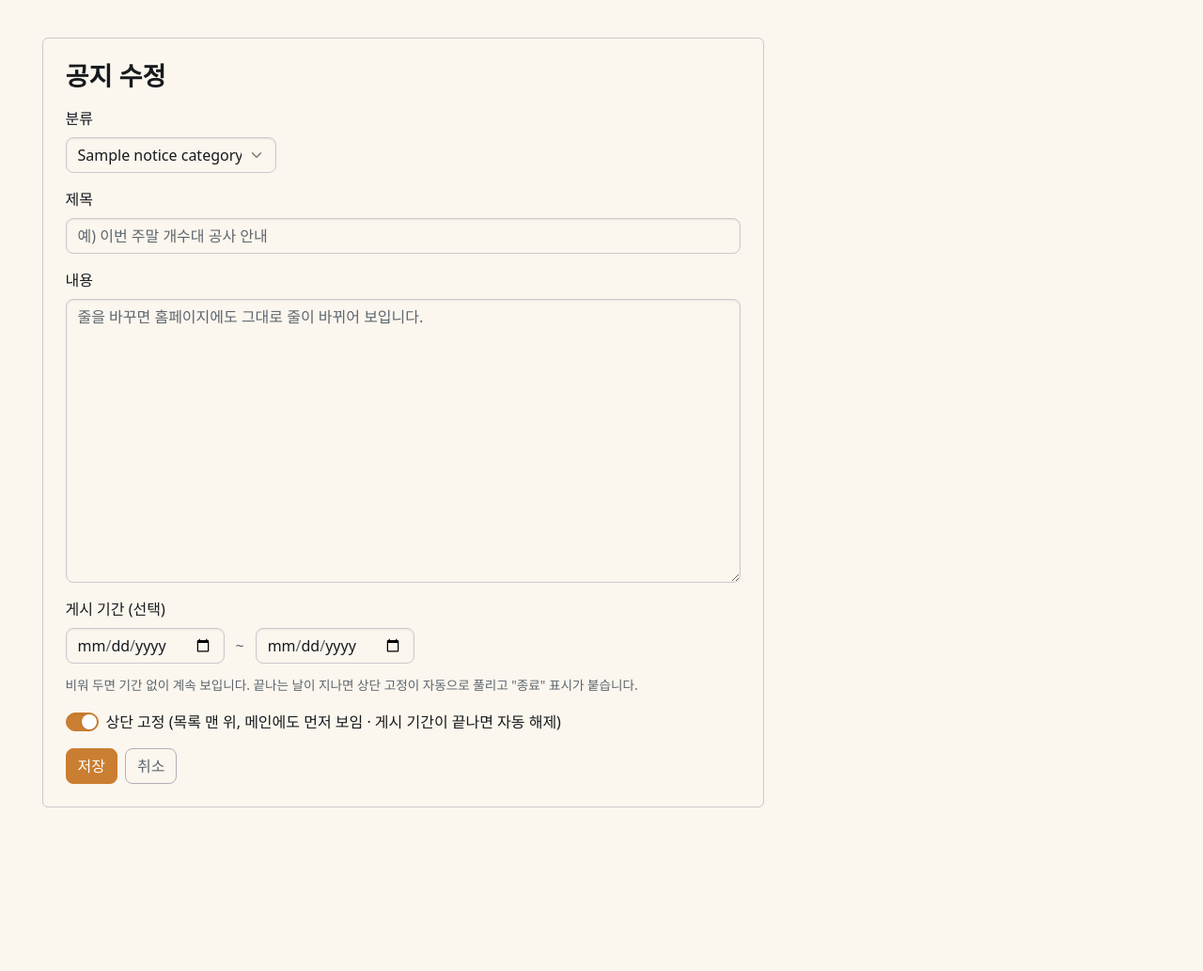
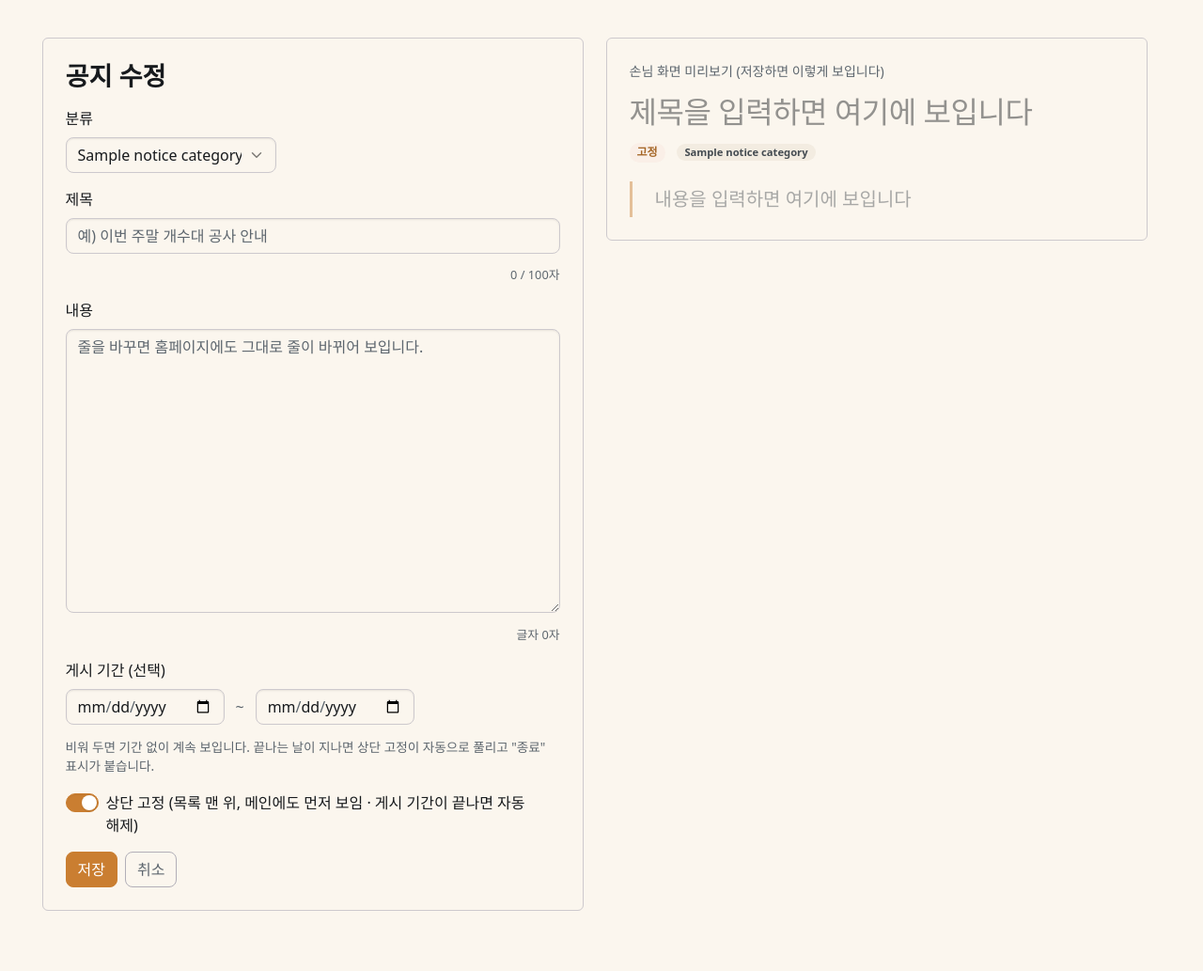
Before and after one commit to bellechanson/england-camping, a Spring app: template src/main/resources/templates/admin/notice-form.html in a window 1280 px wide. Shown: the part 65-1098 px from the top of the page at 94% size. Before the commit the page ends 924 px from the top, so only its background shows below. Run offline with Thymeleaf, Linux system fonts and the light colour scheme; the template is opened without the code that fills it: most values are stand-ins (such as "Sample title", 1, 10 or a date in 2020); data that the repository does not hold is empty; some of the project's set-up classes (security, data sources, template engines, error pages and the like) are left out, and stand-ins take their place.

Commit message:
feat: 공지 쓰기 화면에 글자 수 + 손님 화면 미리보기
- 제목 "n / 100자", 내용 "글자 n자" (입력할 때마다 바로 바뀜)
- 손님 화면 미리보기 (분류·고정·종료 배지, 기간, 주황 세로선 본문)
- PC는 쓰기 칸 오른쪽에 미리보기(스크롤해도 따라옴), 폰은 아래
- 손님 상세와 같은 CSS 사용, 입력 글은 textContent로만 넣음 (HTML 해석 안 됨)

```diff
--- a/src/main/resources/static/assets/css/england.css
+++ b/src/main/resources/static/assets/css/england.css
@@ -991,6 +991,43 @@ a.np-link:focus-visible {
 }
 
 
+/* 관리자 공지 쓰기: 칸 아래 글자 수 (오른쪽 정렬, 작고 흐리게) */
+.field-count {
+	margin: 0.35rem 0 0;
+	color: var(--bs-fg-3);
+	font-size: 0.8rem;
+	text-align: right;
+}
+
+/* 관리자 공지 쓰기 미리보기: 아직 입력 전이면 흐린 안내 글자 */
+#previewTitle.is-placeholder,
+#previewContent.is-placeholder {
+	opacity: 0.45;
+}
+
+
+/* 관리자 공지 쓰기: 쓰기 칸 + 미리보기 배치
+   폰·태블릿: 위아래 (폭 48rem까지) / PC: 왼쪽 쓰기, 오른쪽 미리보기 반반
+   미리보기는 스크롤해도 화면 위쪽에 붙어 있음 (내용이 길어도 계속 보이게) */
+.notice-editor {
+	display: grid;
+	gap: 1.5rem;
+	max-width: 48rem;
+}
+
+@media (min-width: 992px) {
+	.notice-editor {
+		grid-template-columns: minmax(0, 1fr) minmax(0, 1fr);
+		align-items: start;
+		max-width: none;
+	}
+
+	.notice-preview {
+		position: sticky;
+		top: 1.5rem;
+	}
+}
+
 /* 관리자 공지 목록: 폰에서는 표 대신 공지 하나를 두 줄로
    윗줄 = 배지 + 제목 + 기간 (폭 전체) / 아랫줄 = 작성일(왼쪽) + 수정·삭제(오른쪽)
    PC는 그대로 표 3칸, 요금·사이트 관리 표는 영향 없음 */
--- a/src/main/resources/templates/admin/notice-form.html
+++ b/src/main/resources/templates/admin/notice-form.html
@@ -9,7 +9,9 @@
 
 	<main class="admin-main">
 		<div class="container">
-			<section class="admin-card" style="max-width:48rem">
+			<!-- 쓰기 칸 + 미리보기: PC는 왼쪽·오른쪽 반반, 폰은 위아래 (england.css .notice-editor) -->
+			<div class="notice-editor">
+				<section class="admin-card">
 					<h1 class="fs-xl fw-semibold mb-5" th:text="${noticeId == null} ? '새 공지 쓰기' : '공지 수정'">새 공지 쓰기</h1>
 
 					<!-- noticeId가 없으면 새로 저장, 있으면 그 공지를 수정 -->
@@ -20,9 +22,11 @@
 						<div class="form-field">
 							<label class="form-label" for="category">분류</label>
 							<select class="form-control" th:field="*{category}" style="max-width:14rem">
-							<option th:each="c : ${noticeCategories}" th:value="${c}" th:text="${c.label}">안내</option>
+								<option th:each="c : ${noticeCategories}" th:value="${c}" th:text="${c.label}">안내
+								</option>
 							</select>
-						<p class="field-error" th:if="${#fields.hasErrors('category')}" th:errors="*{category}">분류 오류
+							<p class="field-error" th:if="${#fields.hasErrors('category')}" th:errors="*{category}">분류
+								오류
 							</p>
 						</div>
 
@@ -30,6 +34,8 @@
 							<label class="form-label" for="title">제목</label>
 							<input type="text" class="form-control" th:field="*{title}" maxlength="100"
 								placeholder="예) 이번 주말 개수대 공사 안내">
+							<!-- 글자 수 (아래 스크립트가 입력할 때마다 바꿈) -->
+							<p class="field-count" id="titleCount" aria-live="polite">0 / 100자</p>
 							<p class="field-error" th:if="${#fields.hasErrors('title')}" th:errors="*{title}">제목 오류</p>
 						</div>
 
@@ -37,7 +43,9 @@
 							<label class="form-label" for="content">내용</label>
 							<textarea class="form-control" th:field="*{content}" rows="12"
 								placeholder="줄을 바꾸면 홈페이지에도 그대로 줄이 바뀌어 보입니다."></textarea>
-						<p class="field-error" th:if="${#fields.hasErrors('content')}" th:errors="*{content}">내용 오류</p>
+							<p class="field-count" id="contentCount" aria-live="polite">글자 0자</p>
+							<p class="field-error" th:if="${#fields.hasErrors('content')}" th:errors="*{content}">내용 오류
+							</p>
 						</div>
 
 						<!-- 게시 기간 (둘 다 비워도 됨): 손님 화면 본문 위에 "기간 ..."으로 보임
@@ -50,7 +58,8 @@
 								<input type="date" class="form-control" th:field="*{endDate}" aria-label="끝나는 날">
 							</div>
 							<p class="field-hint">비워 두면 기간 없이 계속 보입니다. 끝나는 날이 지나면 상단 고정이 자동으로 풀리고 "종료" 표시가 붙습니다.</p>
-						<p class="field-error" th:if="${#fields.hasErrors('periodValid')}" th:errors="*{periodValid}">
+							<p class="field-error" th:if="${#fields.hasErrors('periodValid')}"
+								th:errors="*{periodValid}">
 								기간 오류</p>
 						</div>
 
@@ -68,10 +77,106 @@
 						</div>
 					</form>
 				</section>
+
+				<!-- ===== 손님 화면 미리보기 =====
+			     저장과는 상관없음. 위 칸에 입력하는 대로 바로 바뀜 (아래 스크립트)
+			     손님 공지 상세와 같은 CSS(.notice-meta, .notice-content, 배지)를 써서 모양이 같음 -->
+				<section class="admin-card notice-preview" aria-label="손님 화면 미리보기">
+					<p class="fs-sm fg-3 mb-4">손님 화면 미리보기 (저장하면 이렇게 보입니다)</p>
+					<h2 class="section-title fs-2xl mb-4" id="previewTitle">제목</h2>
+					<p class="notice-meta" id="previewMeta"></p>
+					<div class="notice-content fs-lg fg-2" id="previewContent">내용</div>
+				</section>
+			</div>
 		</div>
 	</main>
 
 	<th:block th:replace="~{fragments/layout :: scripts}"></th:block>
+
+	<!-- ===== 공지 쓰기: 글자 수 + 손님 화면 미리보기 =====
+	     입력할 때마다 바로 바뀜. 입력한 글은 textContent로만 넣어서 HTML로 해석되지 않음 (보안) -->
+	<script>
+		(() => {
+			const $ = (id) => document.getElementById(id);
+			const title = $('title');
+			const content = $('content');
+			const category = $('category');
+			const start = $('startDate');
+			const end = $('endDate');
+			const pinned = $('pinned');
+			if (!title || !content) {
+				return;
+			}
+
+			// "2026-11-27" → "2026.11.27"
+			const dot = (v) => v.replaceAll('-', '.');
+
+			// 오늘 날짜 "2026-11-24" (이 컴퓨터 시간 기준) — 끝나는 날이 이보다 앞이면 "종료"
+			const now = new Date();
+			const today = [now.getFullYear(), String(now.getMonth() + 1).padStart(2, '0'),
+			String(now.getDate()).padStart(2, '0')].join('-');
+
+			// 배지 하나 만들기
+			const badge = (cls, text) => {
+				const span = document.createElement('span');
+				span.className = cls;
+				span.textContent = text;
+				return span;
+			};
+
+			function update() {
+				// 글자 수 (서버 검사와 같은 기준: 제목 100자)
+				$('titleCount').textContent = title.value.length + ' / 100자';
+				$('contentCount').textContent = '글자 ' + content.value.length + '자';
+
+				// 기간 글자 (Notice.getPeriodText 와 같은 규칙)
+				const s = start.value;
+				const e = end.value;
+				let period = null;
+				if (s && e) {
+					period = dot(s) + ' ~ ' + dot(e);
+				} else if (s) {
+					period = dot(s) + '부터';
+				} else if (e) {
+					period = dot(e) + '까지';
+				}
+				const ended = e !== '' && e < today;
+
+				// 배지 줄: 고정(기간이 안 끝났을 때만) / 분류 / 종료 / 기간
+				const meta = $('previewMeta');
+				meta.replaceChildren();
+				if (pinned.checked && !ended) {
+					meta.append(badge('pin-badge', '고정'));
+				}
+				const option = category.options[category.selectedIndex];
+				meta.append(badge('cat-badge cat-' + category.value.toLowerCase(), option ? option.text : '안내'));
+				if (ended) {
+					meta.append(badge('ended-badge', '종료'));
+				}
+				if (period) {
+					const span = document.createElement('span');
+					const strong = document.createElement('strong');
+					strong.textContent = period;
+					span.append('기간 ', strong);
+					meta.append(span);
+				}
+
+				// 제목·본문 (비어 있으면 흐린 안내 글자)
+				const previewTitle = $('previewTitle');
+				const previewContent = $('previewContent');
+				previewTitle.textContent = title.value.trim() || '제목을 입력하면 여기에 보입니다';
+				previewTitle.classList.toggle('is-placeholder', !title.value.trim());
+				previewContent.textContent = content.value.trim() || '내용을 입력하면 여기에 보입니다';
+				previewContent.classList.toggle('is-placeholder', !content.value.trim());
+			}
+
+			[title, content, category, start, end, pinned].forEach((el) => {
+				el.addEventListener('input', update);
+				el.addEventListener('change', update);
+			});
+			update(); // 수정 화면: 저장된 내용으로 처음부터 미리보기
+		})();
+	</script>
 </body>
 
 </html>
```
Lines whose indentation alone changed are shown as unchanged.
